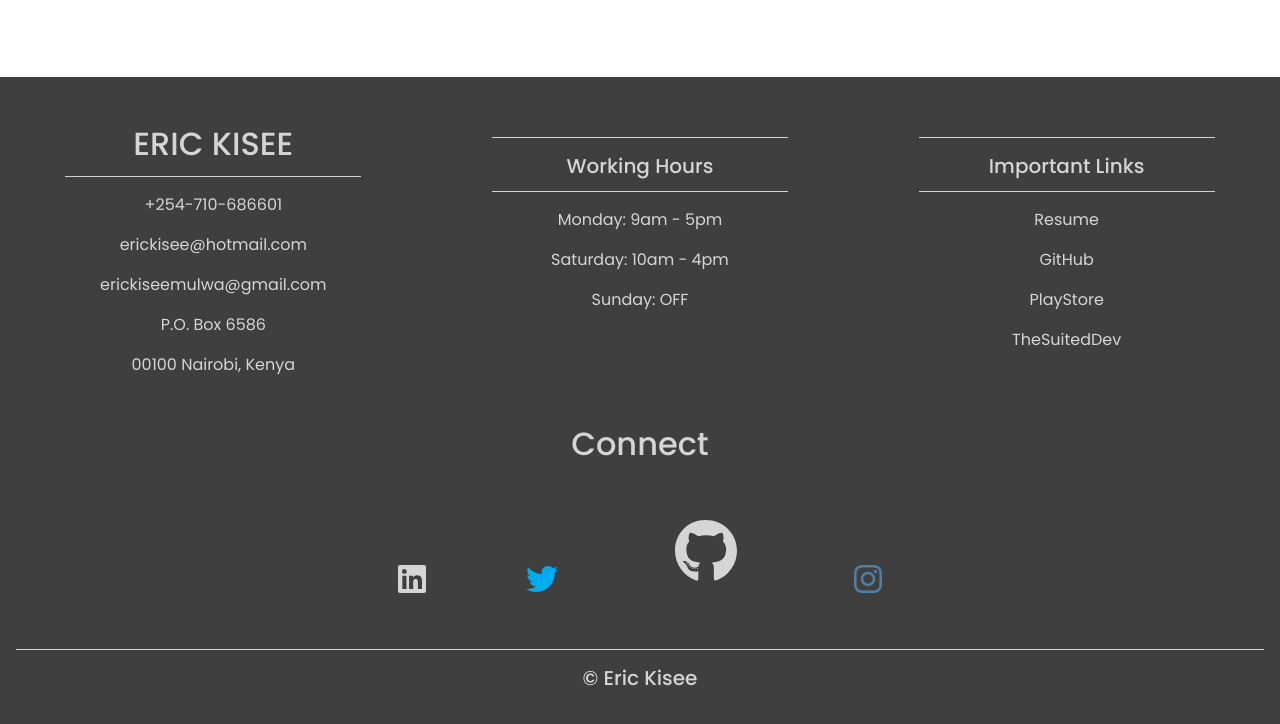
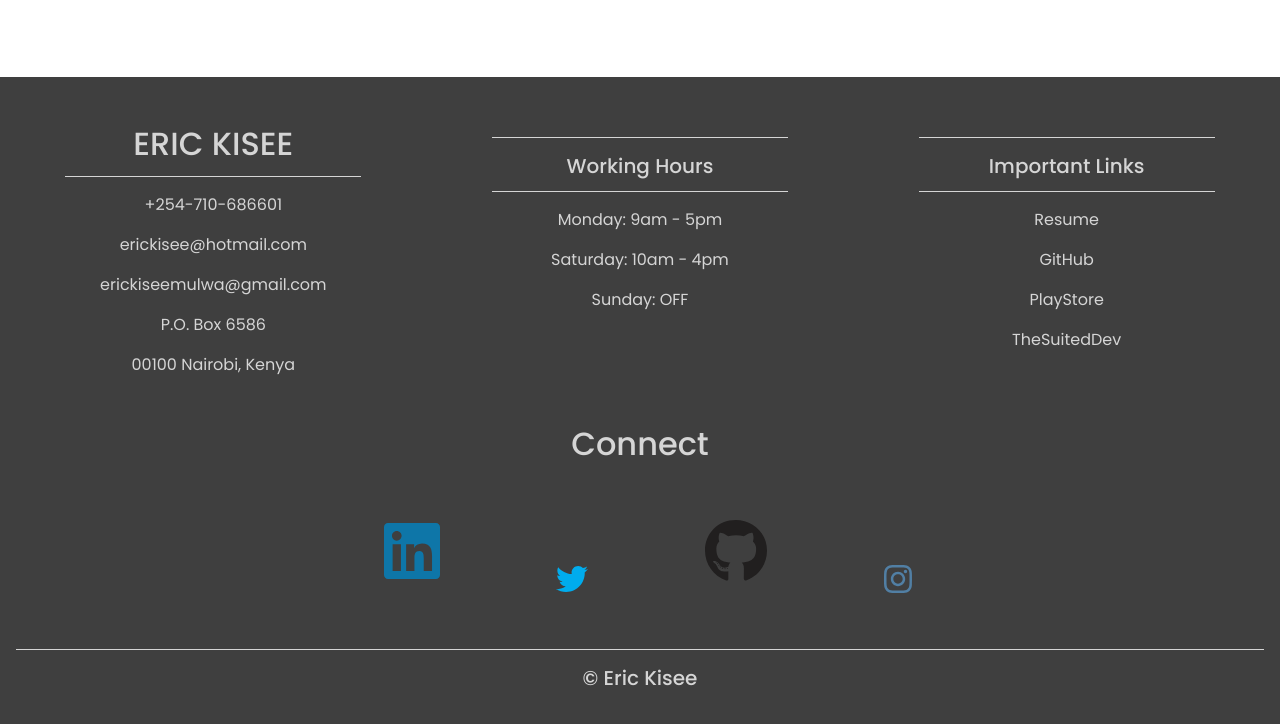
Before and after one commit to EricKisee/erickisee.github.io, a plain HTML site: page index.html in a window 1280 px wide. Shown: the part 3380-4104 px from the top of the page. Drawn offline with nearby package versions, Linux system fonts and the light colour scheme.

Commit message:
Update styles.css

```diff
--- a/style.css
+++ b/style.css
@@ -79,8 +79,8 @@ html, body {
 .fa-css3 {
   color: #2163af;
 }
-.fa-code, .fa-bold, .fa-css3 , .fa-linkedin-square, .fa-github, .fa-android , .fa-java , .fa-server,
-.fa-php, .fa-node-js, .fa-python, .fa-database, .fa-angular, .fa-adobe{
+.fa-code, .fa-bold, .fa-css3 , .fa-github, .fa-github, .fa-android , .fa-java , .fa-server,
+.fa-php, .fa-node-js, .fa-python, .fa-database, .fa-angular, .fa-adobe, .fa-linkedin{
   font-size: 2em;
   margin: 1rem;
 }
@@ -95,6 +95,12 @@ html, body {
 .social a{
   font-size: 2em;
   padding: 3rem;
+}
+.fa-github{
+  color: #211F1F;
+}
+.fa-linkedin{
+  color: #0e76a8;
 }
 .fa-facebook {
   color: #3b5998;
@@ -111,10 +117,12 @@ html, body {
 .fa-youtube {
   color: #bb0000;
 }
+.fa-github:hover,
 .fa-youtube:hover,
 .fa-instagram:hover,
 .fa-google-plus-g:hover,
 .fa-twitter:hover,
+.fa-linkedin:hover,
 .fa-facebook:hover{
   color: #d5d5d5;
 }
```
